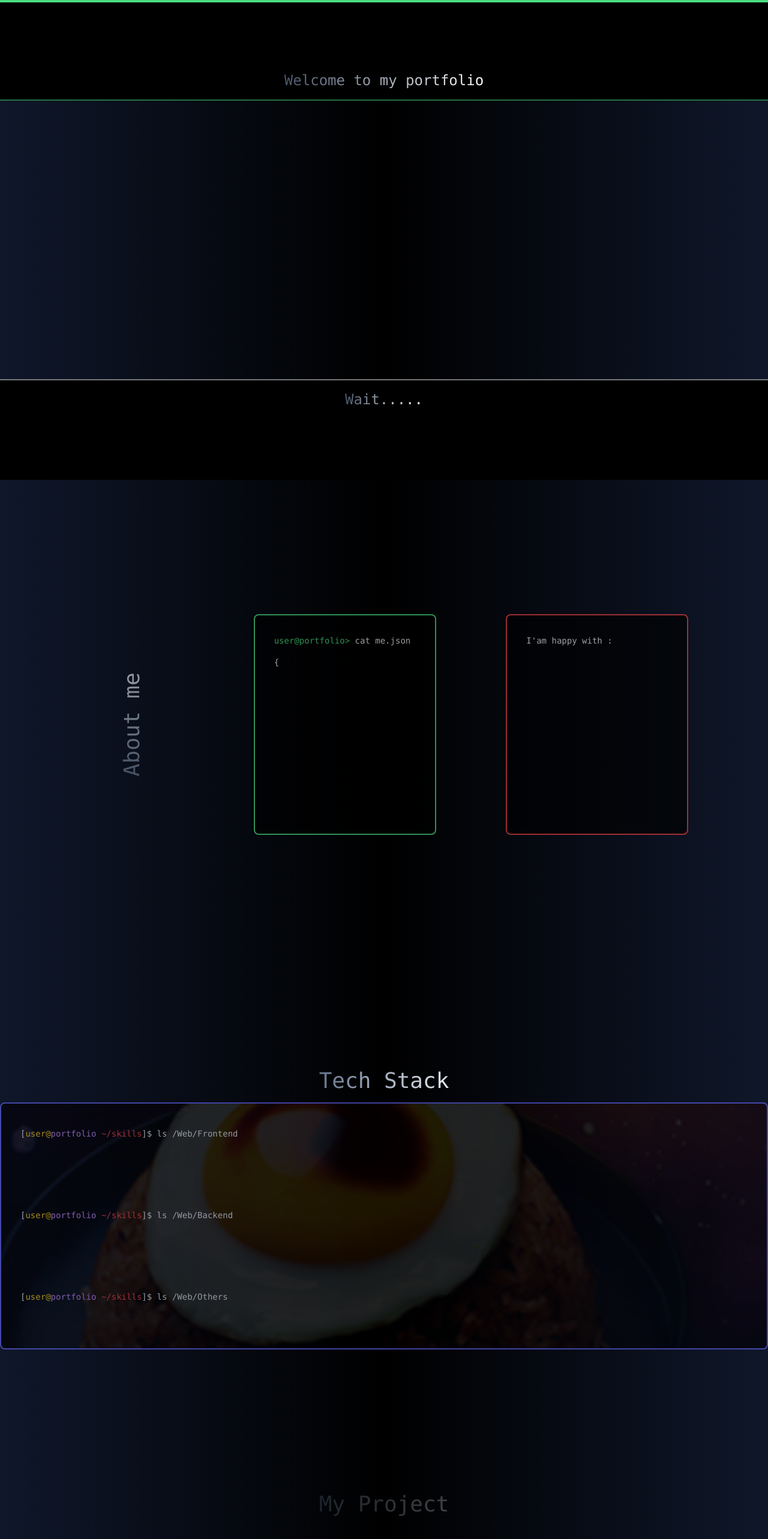
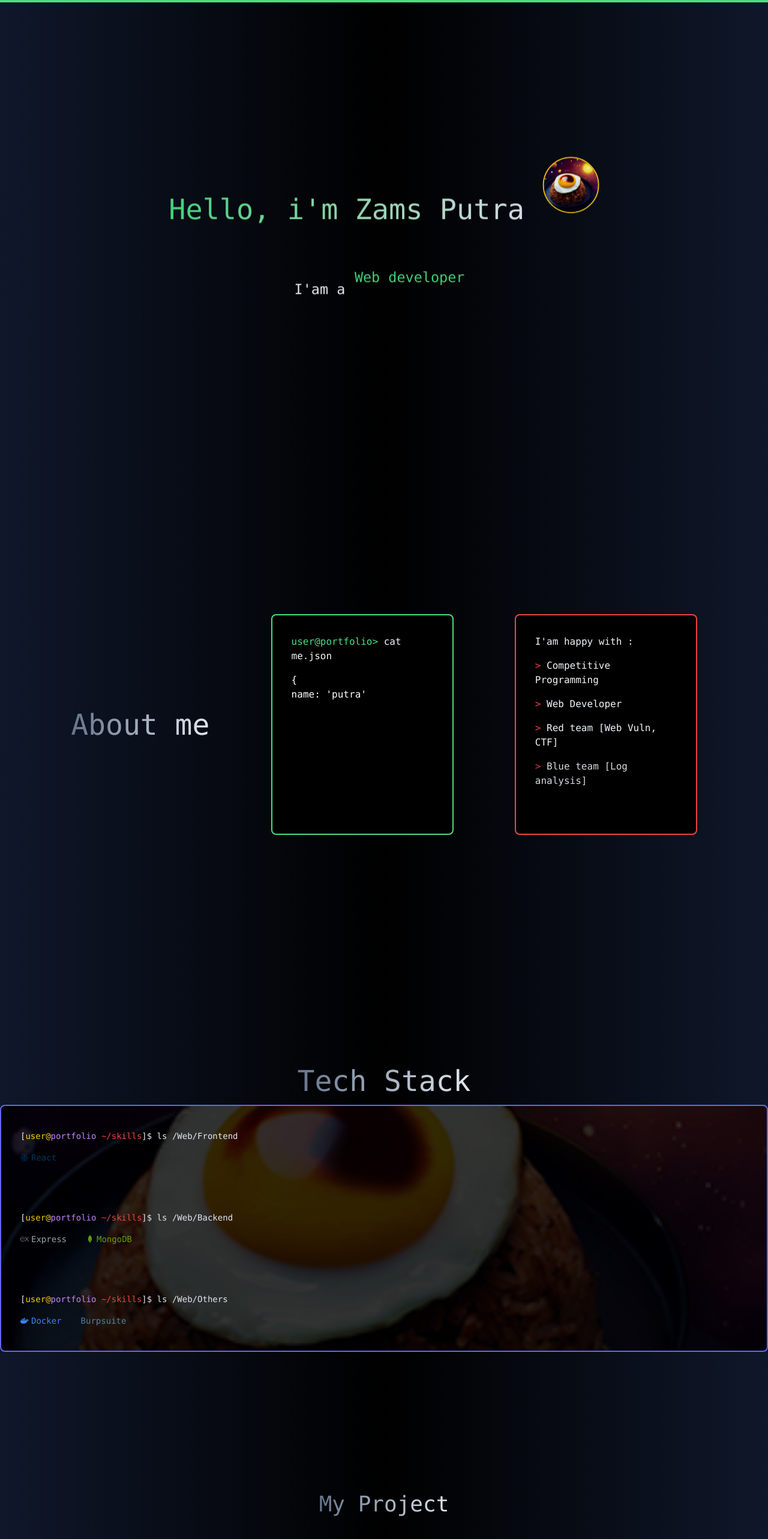
Before and after one commit to zams-putra/portfolio, a React (Vite) app: page / in a window 1280 px wide. Shown: the top 2566 px of the page at 60% size. Built offline with nearby package versions, Linux system fonts and the light colour scheme; no server answers.

Commit message:
add: new new

```diff
--- a/src/App.jsx
+++ b/src/App.jsx
@@ -46,7 +46,7 @@
   useEffect(() => {
     const timer = setTimeout(() => {
       setShowBtnTerminal(true)
-    }, 9000)
+    }, 6000)
 
     return () => clearTimeout(timer)
   }, [])
@@ -57,7 +57,7 @@
   useEffect(() => {
     const timer = setTimeout(() => {
       setNotSplash(true);
-    }, 5000);
+    }, 3000);
     return () => clearTimeout(timer);
   }, []);
 
@@ -76,7 +76,7 @@
                     initial={{ opacity: 0, y: 100 }}
                     animate={{ opacity: 1, y: 0 }}
                     exit={{ opacity: 0, y: -50 }}
-                    transition={{ duration: 2 }}
+                    transition={{ duration: 0.7 }}
 
                   >
                     <section className="py-8 justify-center w-full items-center flex flex-col">
@@ -97,7 +97,7 @@
                   </AnimatePresence>
                   <motion.div
                     style={{
-                      scaleX: `${(page + 1) / sesi.length * 100}%`,
+                      scaleX: (page + 1) / sesi.length,
                     }}
                     className="fixed md:hidden top-0 w-full h-1 bg-green-400"
                   ></motion.div>
--- a/src/components/AboutMe.jsx
+++ b/src/components/AboutMe.jsx
@@ -11,13 +11,17 @@
       transition={{ duration: 1 }}
       viewport={{ amount: 0.5 }}
     >
-      <h1 className="md:text-4xl bg-gradient-to-r from-slate-500 to-slate-200 bg-clip-text text-transparent md:-rotate-90">
+      <motion.h1
+        initial={{ y: 50, opacity: 0 }}
+        animate={{ y: 0, opacity: 1 }}
+        transition={{ duration: 0.7, ease: 'easeInOut' }}
+        className="md:text-5xl text-xl bg-gradient-to-r from-slate-500 to-slate-200 bg-clip-text text-transparent md:-rotate-90">
         About me
-      </h1>
+      </motion.h1>
       <motion.div
         whileTap={{ scaleY: 2 }}
         whileHover={{ scaleX: 1.1 }}
-        className="bg-black cursor-pointer w-full md:w-1/4 border-2 border-green-400 rounded-lg h-1/3 md:h-1/2 flex flex-col gap-4 p-8 text-xs md:text-sm"
+        className="bg-black cursor-pointer w-full md:w-1/4 border-2 border-green-400 rounded-lg h-1/3 md:h-1/2 flex flex-col gap-4 p-8 text-sm md:text-base"
       >
         <p>
           <span className="text-green-400">{`user@portfolio>`}</span> cat
@@ -44,7 +48,7 @@
       <motion.div
         whileTap={{ scaleY: 2 }}
         whileHover={{ scaleX: 1.1 }}
-        className="bg-black cursor-pointer w-full md:w-1/4 border-2 border-red-500 rounded-lg md:h-1/2 h-1/3 flex flex-col gap-4 p-8 text-xs md:text-sm"
+        className="bg-black cursor-pointer w-full md:w-1/4 border-2 border-red-500 rounded-lg md:h-1/2 h-1/3 flex flex-col gap-4 p-8 text-sm md:text-base"
       >
         <p>I{"'"}am happy with :</p>
         <motion.p
--- a/src/components/End.jsx
+++ b/src/components/End.jsx
@@ -40,7 +40,7 @@
                     <p className="text-xs md:text-xl bg-gradient-to-r from-slate-500 to-slate-200 bg-clip-text text-transparent">
                         Putro sedang mendengarkan ini
                     </p>
-                    <p className="text-xs md:text-xl bg-gradient-to-r from-slate-500 to-slate-200 bg-clip-text text-transparent">
+                    <p className="text-xs md:text-xl bg-gradient-to-r text-center from-slate-500 to-slate-200 bg-clip-text text-transparent">
                         {lagu.judul} - {lagu.artist}
                     </p>
                     <img
--- a/src/components/Experience.jsx
+++ b/src/components/Experience.jsx
@@ -25,16 +25,22 @@
   return (
     <section className="w-full min-h-screen overflow-y-hidden flex flex-col items-center gap-8 p-16">
       <motion.h1
-        initial={{ scale: 0 }}
-        whileInView={{ scale: 1 }}
-        transition={{ duration: 1, delay: 0.2 }}
+        initial={{ y: 50, opacity: 0 }}
+        animate={{ y: 0, opacity: 1 }}
+        transition={{ duration: 0.7, ease: 'easeInOut' }}
         className="text-2xl md:text-4xl bg-gradient-to-r from-slate-500 to-slate-200 bg-clip-text text-transparent"
       >
         My Experience
 
       </motion.h1>
 
-      <p>Zero experience 😔 </p>
+      <motion.p
+
+        initial={{ x: 50, opacity: 0 }}
+        animate={{ x: 0, opacity: 1 }}
+        transition={{ duration: 0.7, ease: 'easeInOut' }}
+
+      >Zero experience 😔 </motion.p>
 
 
 
--- a/src/components/Hero.jsx
+++ b/src/components/Hero.jsx
@@ -11,25 +11,27 @@
     >
       <div className="flex items-center justify-center gap-8">
         <motion.p
-          className="md:text-5xl text-sm bg-gradient-to-r from-green-400  to-slate-200 bg-clip-text text-transparent"
+          className="md:text-5xl text-xl bg-gradient-to-r from-green-400  to-slate-200 bg-clip-text text-transparent"
           initial={{ y: -300 }}
           animate={{ y: 0 }}
-          transition={{ duration: 1.2, stiffness: 50, delay: 1.5 }}
+          transition={{ duration: 1.2, stiffness: 50, delay: 1.5, ease: 'easeInOut' }}
         >
-          Hello, i{"'"}am Zams Putra
+          Hello, i{"'"}m Zams Putra
         </motion.p>
         <motion.img
           className="w-14 h-14 cursor-pointer md:w-24 md:h-24 rounded-full border-2 border-yellow-400"
           src="/img/me.jpg"
           alt="me.jpg"
-          animate={{ y: [-30, 30, -30] }}
+          animate={{ y: [-80, 30, -80] }}
           transition={{ duration: 3, stiffness: 50, repeat: Infinity }}
         />
       </div>
       <div className="flex justify-center items-center gap-4">
         <motion.p
           className="text-sm md:text-2xl flex gap-4"
-          transition={{ delay: 1.5 }}
+          initial={{ y: 300 }}
+          animate={{ y: 0 }}
+          transition={{ duration: 1.2, delay: 1.5, ease: 'easeInOut' }}
         >
           I{"'"}am a
         </motion.p>
@@ -48,6 +50,8 @@
           />
         </span>
       </div>
+
+
     </motion.header>
   );
 }
--- a/src/components/Projects.jsx
+++ b/src/components/Projects.jsx
@@ -36,9 +36,9 @@
       transition={{ duration: 1 }}
     >
       <motion.h1
-        initial={{ opacity: 0 }}
-        animate={{ opacity: 1 }}
-        transition={{ duration: 1, delay: 0.2 }}
+        initial={{ y: 50, opacity: 0 }}
+        animate={{ y: 0, opacity: 1 }}
+        transition={{ duration: 0.7, ease: 'easeInOut' }}
         className="text-2xl md:text-4xl bg-gradient-to-r from-slate-500 to-slate-200 bg-clip-text text-transparent"
       >
         My Project
--- a/src/components/Social.jsx
+++ b/src/components/Social.jsx
@@ -65,12 +65,12 @@
   return (
     <section className="w-full min-h-screen justify-center overflow-y-hidden flex flex-col items-center gap-8 py-16">
       <motion.h1
-        initial={{ opacity: 0 }}
-        animate={{ opacity: 1 }}
-        transition={{ duration: 1, delay: 0.2 }}
+        initial={{ y: 50, opacity: 0 }}
+        animate={{ y: 0, opacity: 1 }}
+        transition={{ duration: 0.7, ease: 'easeInOut' }}
         className="text-2xl md:text-4xl bg-gradient-to-r from-slate-500 to-slate-200 bg-clip-text text-transparent"
       >
-        We can be friends
+        Let{"'"}s connect with me
       </motion.h1>
       <div className="w-full gap-10 items-center md:items-start min-h-screen flex p-8 flex-col md:flex-row flex-wrap">
 
--- a/src/components/TechStack.jsx
+++ b/src/components/TechStack.jsx
@@ -1,4 +1,11 @@
 import { motion } from "motion/react";
+import { SiDocker, SiExpress, SiMongodb, SiReact } from "react-icons/si";
+
+
+
+
+// bakal di renov besar2 an
+
 
 export default function TechStack() {
   return (
@@ -8,9 +15,13 @@
       whileInView={{ opacity: 1 }}
       viewport={{ amount: 0.8 }}
     >
-      <h1 className="md:text-4xl bg-gradient-to-r from-slate-500 to-slate-200 bg-clip-text text-transparent">
+      <motion.h1
+        initial={{ y: 50, opacity: 0 }}
+        animate={{ y: 0, opacity: 1 }}
+        transition={{ duration: 0.7, ease: 'easeInOut' }}
+        className="md:text-5xl text-xl bg-gradient-to-r from-slate-500 to-slate-200 bg-clip-text text-transparent">
         Tech Stack
-      </h1>
+      </motion.h1>
       <motion.div
         initial={{ opacity: 0 }}
         whileInView={{ opacity: 1 }}
@@ -40,9 +51,9 @@
               initial={{ opacity: 0 }}
               whileInView={{ opacity: 1 }}
               transition={{ duration: 2.5, delay: 1, ease: "easeIn" }}
-              className="text-sky-600"
+              className="text-sky-600 flex gap-1 items-center justify-center"
             >
-              React
+              <SiReact /> React
             </motion.p>
           </div>
         </div>
@@ -60,17 +71,17 @@
               initial={{ opacity: 0 }}
               whileInView={{ opacity: 1 }}
               transition={{ duration: 1, delay: 1.2, ease: "easeIn" }}
-              className="text-gray-400"
+              className="text-gray-400 flex gap-1 items-center justify-center"
             >
-              Express
+              <SiExpress /> Express
             </motion.p>
             <motion.p
               initial={{ opacity: 0 }}
               whileInView={{ opacity: 1 }}
               transition={{ duration: 1.5, delay: 1.2, ease: "easeIn" }}
-              className="text-lime-500"
+              className="text-lime-500 flex gap-1 items-center justify-center"
             >
-              MongoDB
+              <SiMongodb /> MongoDB
             </motion.p>
           </div>
         </div>
@@ -88,15 +99,15 @@
               initial={{ opacity: 0 }}
               whileInView={{ opacity: 1 }}
               transition={{ duration: 1, delay: 1.4, ease: "easeIn" }}
-              className="text-blue-500"
+              className="text-blue-500 flex gap-1 items-center justify-center"
             >
-              Docker
+              <SiDocker /> Docker
             </motion.p>
             <motion.p
               initial={{ opacity: 0 }}
               whileInView={{ opacity: 1 }}
               transition={{ duration: 1.5, delay: 1.4, ease: "easeIn" }}
-              className="text-sky-300"
+              className="text-sky-300 flex gap-1 items-center justify-center"
             >
               Burpsuite
             </motion.p>
```
